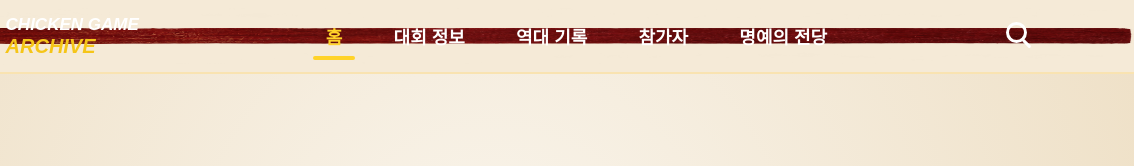
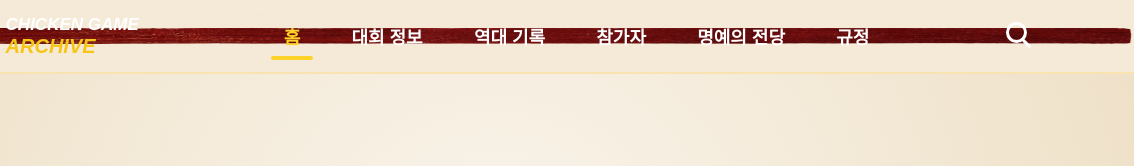
Before and after one commit to monsieurchzzk/ow_chickengame, a plain HTML site: page index.html in a window 1280 px wide. Shown: the top 166 px of the page, 146-1280 px from the left. Drawn offline with Linux system fonts and the light colour scheme.

Commit message:
Update index.html
261114 - added "규정"

```diff
--- a/index.html
+++ b/index.html
@@ -32,6 +32,7 @@
     <a href="#">역대 기록</a>
     <a href="#">참가자</a>
     <a href="#">명예의 전당</a>
+    <a href="#">규정</a>
   </nav>
 
   <button class="search-button" aria-label="검색">
```
